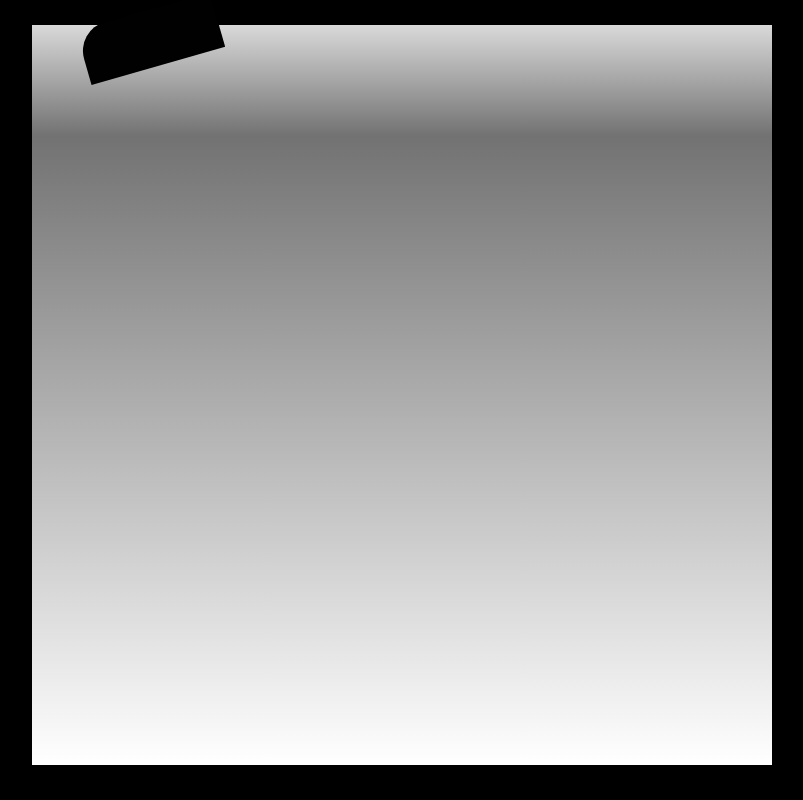
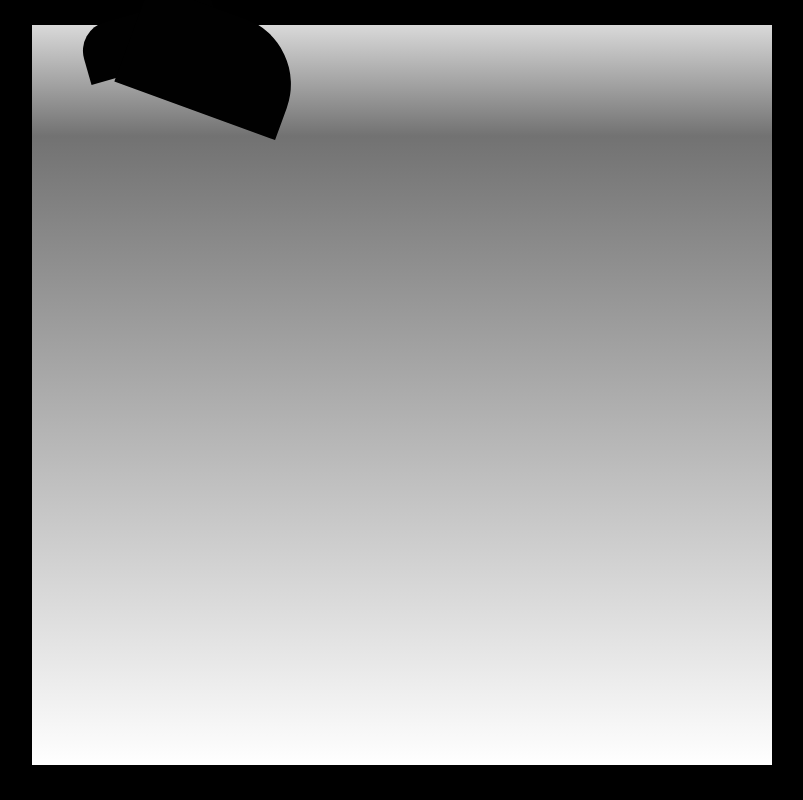
Before and after one commit to RaneWallin/css-art, a React (Create React App) app: page / in a window 1280 px wide. Shown: the whole page, without its empty margins (238-1041 px from the left). Built offline with nearby package versions, Linux system fonts and the light colour scheme.

Commit message:
more hair

```diff
--- a/src/canvases/Freddie.js
+++ b/src/canvases/Freddie.js
@@ -5,6 +5,7 @@ const Freddie = _ => {
   return (
     <Background>
       <Hair1 />
+      <Hair2 />
     </Background>
   );
 };
@@ -29,3 +30,14 @@ const Hair1 = styled.div`
   height: 57px;
   background-color: #010101;
 `;
+
+const Hair2 = styled.div`
+  position: absolute;
+  border-top-right-radius: 70px;
+  transform: rotate(20deg);
+  top: 10px;
+  height: 104px;
+  width: 171px;
+  right: 744px;
+  background-color: #010101;
+`;
```
